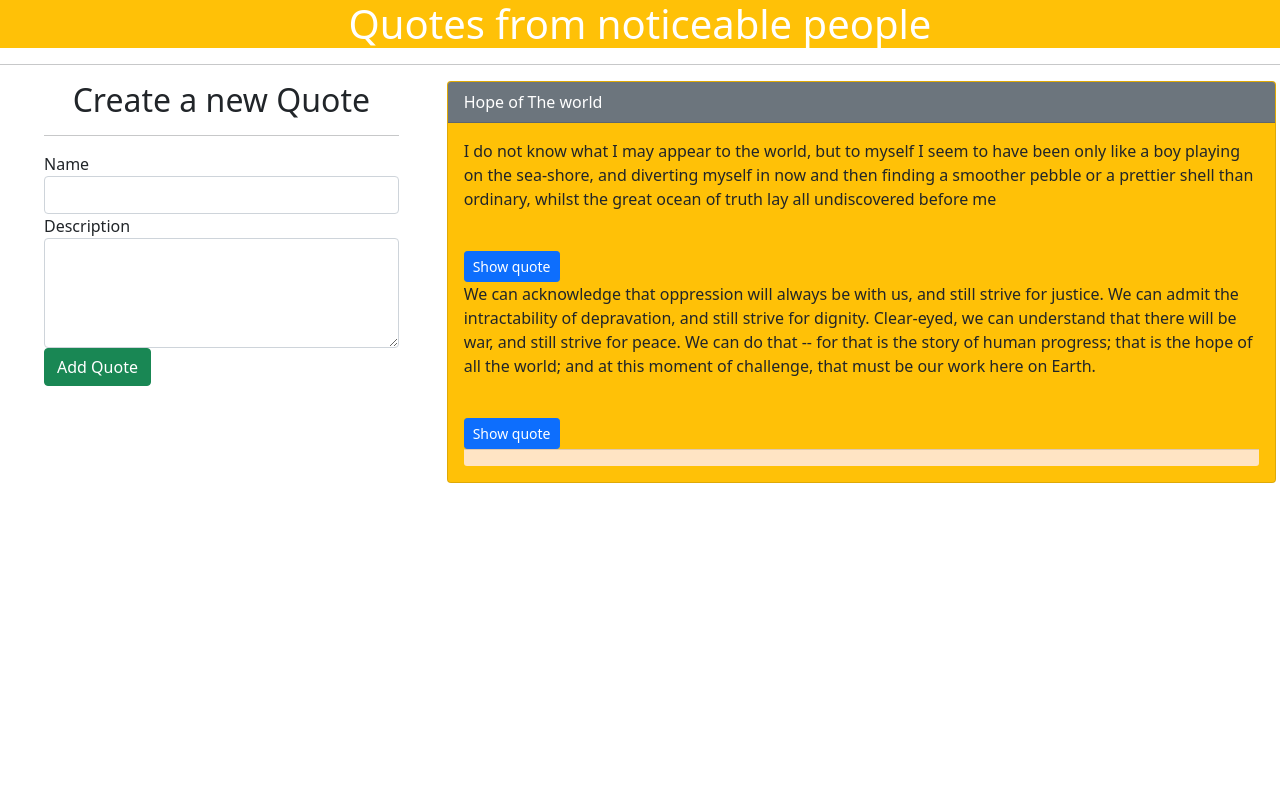
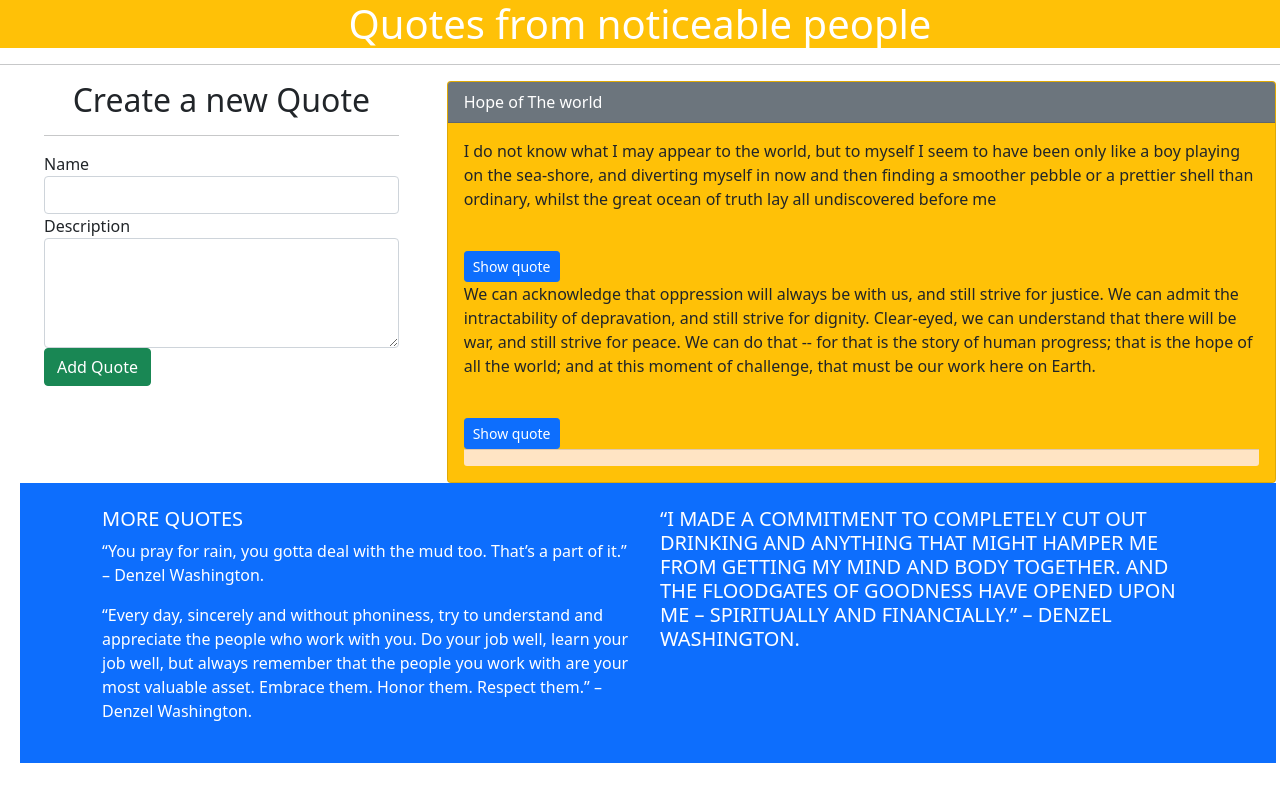
Before and after one commit to Pascal-Owilly/Quote-App, an Angular app in the folder Quote/: page / in a window 1280 px wide. Built offline with nearby package versions, Linux system fonts and the light colour scheme.

Commit message:
add footer content

```diff
--- a/Quote/src/app/quote/quote.component.html
+++ b/Quote/src/app/quote/quote.component.html
@@ -26,3 +26,30 @@
     </div>
   </div>
   </div>
+
+  <footer class="bg-primary text-center text-white text-lg-start">
+    <!-- Grid container -->
+    <div class="container p-4">
+
+      <div class="row">
+
+        <div class="col-lg-6 col-md-12 mb-4 mb-md-0">
+          <h5 class="text-uppercase">More quotes</h5>
+
+          <p>
+            “You pray for rain, you gotta deal with the mud too. That’s a part of it.”
+
+            – Denzel Washington. </p>
+
+            <p>“Every day, sincerely and without phoniness, try to understand and appreciate the people who work with you. Do your job well, learn your job well, but always remember that the people you work with are your most valuable asset. Embrace them. Honor them. Respect them.”
+
+              – Denzel Washington.</p>
+
+        </div>
+        <!--Grid column-->
+
+        <!--Grid column-->
+        <div class="col-lg-6 col-md-12 mb-4 mb-md-0">
+          <h5 class="text-uppercase">“I made a commitment to completely cut out drinking and anything that might hamper me from getting my mind and body together. And the floodgates of goodness have opened upon me – spiritually and financially.”
+
+            – Denzel Washington.</h5>
```
